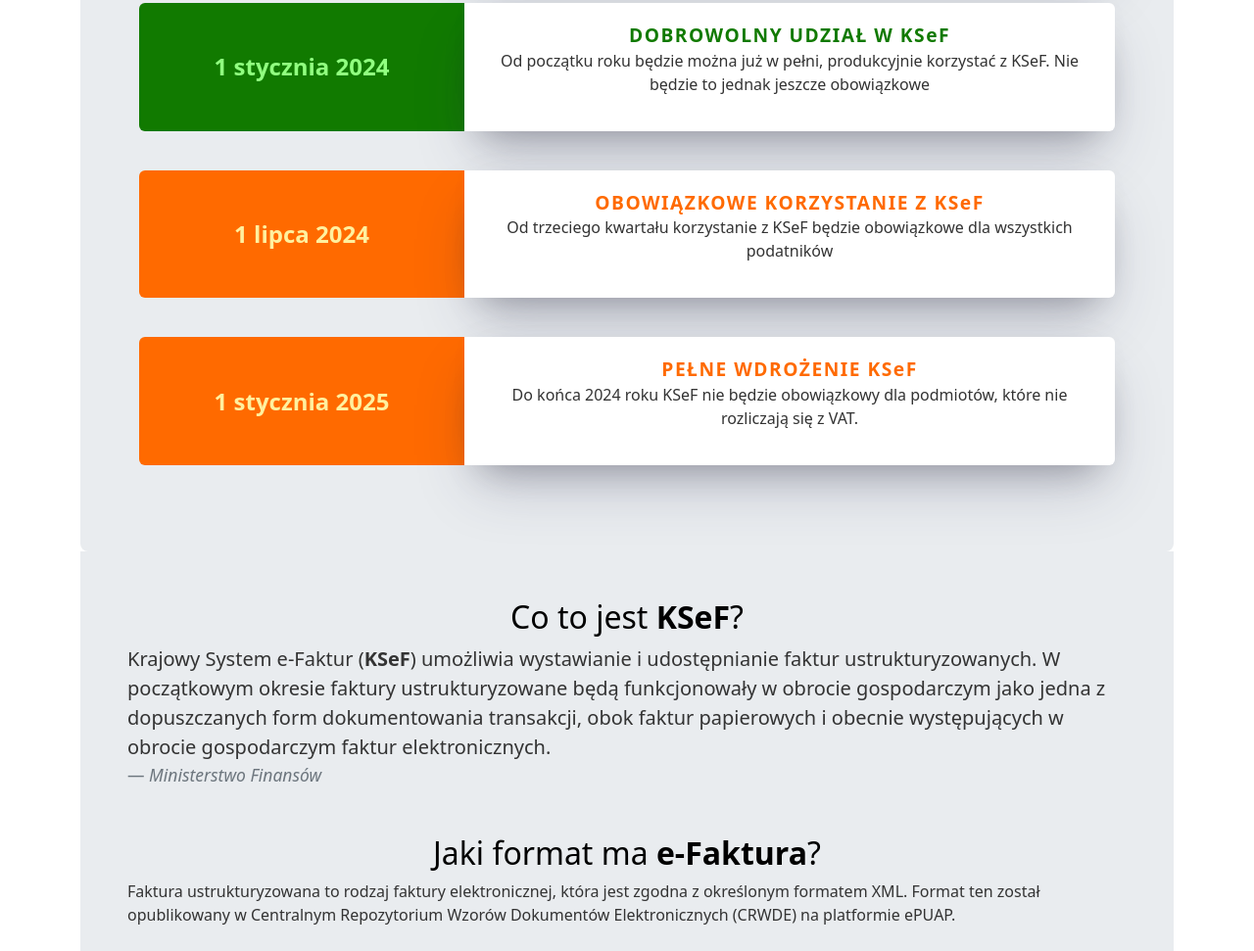
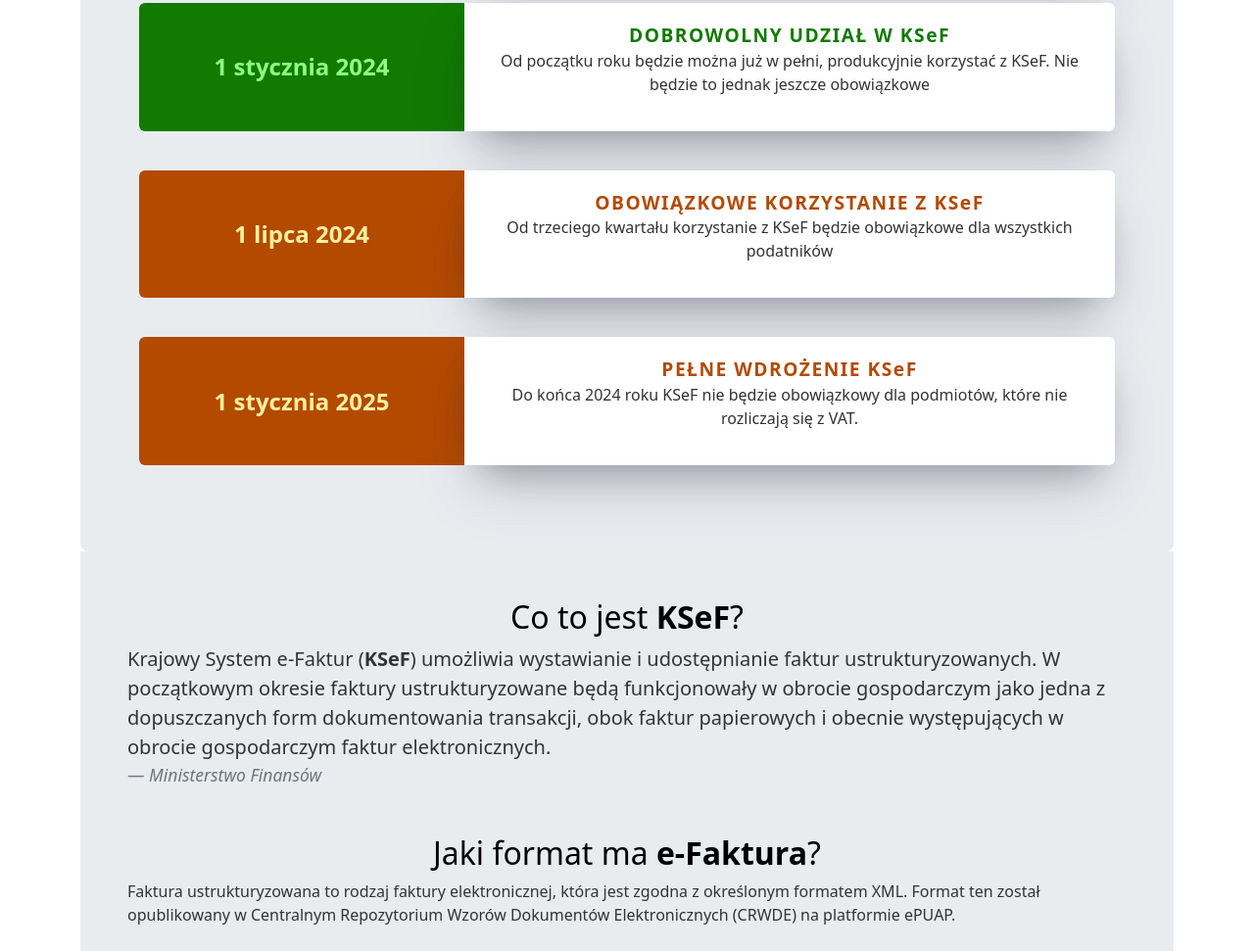
Before and after one commit to mharbuz/kfas-magento, a website built with webpack: page src/index.html in a window 1280 px wide. Shown: the part 899-1870 px from the top of the page at 98% size. Built offline with nearby package versions, Linux system fonts and the light colour scheme; no server answers; files whose address does not match are found by name; a web font is replaced by a local one.

Commit message:
accessibility - contrast ratio

```diff
--- a/src/scss/timeline.scss
+++ b/src/scss/timeline.scss
@@ -13,7 +13,7 @@
 $color3: #91ff80;
 $color4: #117a00;
 
-$color5: #ff6a00;
+$color5: #B34A00;
 $color6: #fff09e;
 
 .timeline {
```
